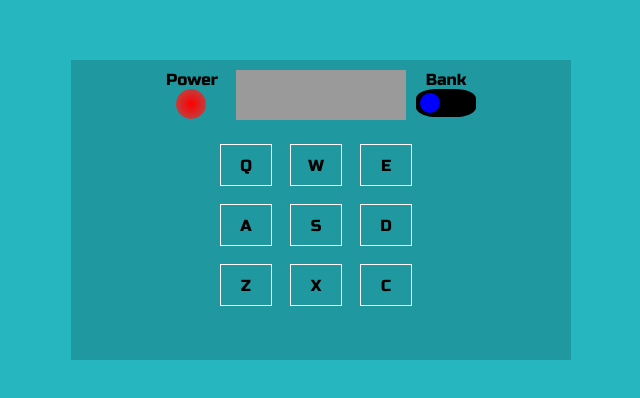
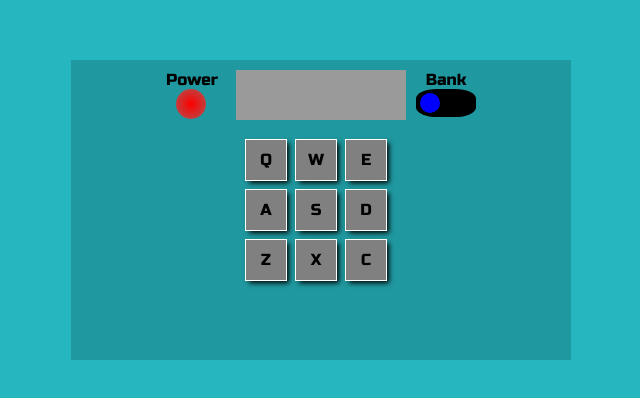
Before and after one commit to Pashtetium/drum_machine, a React (Create React App) app: page / in a window 1280 px wide. Shown: the part 190-588 px from the top of the page, without its empty margins (319-959 px from the left). Built offline with nearby package versions, Linux system fonts and the light colour scheme.

Commit message:
adding button press effects

```diff
--- a/src/DrumPad.jsx
+++ b/src/DrumPad.jsx
@@ -1,10 +1,27 @@
 import React from 'react';
+
+const activeStyle = {
+    backgroundColor: 'orange',
+    boxShadow: '0 3px orange',
+    height: 35,
+    marginTop: 12
+};
+
+const inactiveStyle = {
+    backgroundColor: 'grey',
+    marginTop: 10,
+    boxShadow: '3px 3px 5px black'
+};
 
 class DrumPad extends React.Component {
     constructor(props) {
         super(props);
+        this.state = {
+            padStyle: inactiveStyle
+        }
         this.playSound = this.playSound.bind(this);
         this.handleKeyPress = this.handleKeyPress.bind(this);
+        this.activatePad = this.activatePad.bind(this);
     }
     componentDidMount() {
         document.addEventListener("keydown", this.handleKeyPress);
@@ -22,7 +39,35 @@ class DrumPad extends React.Component {
         sound.currentTime = 0;
         sound.play();
         this.props.updateDisplay(this.props.clipId);
+        this.activatePad();
+        setTimeout(() => this.activatePad(), 100);
     }
+    activatePad() {
+        if (this.props.power) {
+          if (this.state.padStyle.backgroundColor === 'orange') {
+            this.setState({
+              padStyle: inactiveStyle
+            });
+          } else {
+            this.setState({
+              padStyle: activeStyle
+            });
+          }
+        } else if (this.state.padStyle.marginTop === 12) {
+          this.setState({
+            padStyle: inactiveStyle
+          });
+        } else {
+          this.setState({
+            padStyle: {
+              height: 35,
+              marginTop: 12,
+              backgroundColor: 'grey',
+              boxShadow: '0 3px grey'
+            }
+          });
+        }
+      }
 
     render() {
         return (
@@ -30,7 +75,7 @@ class DrumPad extends React.Component {
                 className="drum-pad"
                 id={this.props.clipId}
                 onClick={this.playSound}
-
+                style={this.state.padStyle}
             >
                 <audio
                     className="clip"
--- a/src/PadBank.jsx
+++ b/src/PadBank.jsx
@@ -1,5 +1,6 @@
 import React from 'react';
 import DrumPad from './DrumPad';
+
 
 class PadBank extends React.Component {
     constructor(props) {
--- a/src/index.scss
+++ b/src/index.scss
@@ -1,6 +1,6 @@
 $backgroundColor: #26B6BF;
 $innerColor: #20989F;
-$padWidth: 50px;
+$padWidth: 40px;
 $padHeight: 40px;
 
 * {
@@ -85,11 +85,8 @@ body {
     }
     .pad-bank {
         display: inline-block;
-        width: $padWidth * 3 + 70px;
-        height: $padHeight * 3;
-
-        margin: 5px;
-
+        width: $padWidth * 3 + 30px;
+        height: $padHeight * 4;
 
        .drum-pad {
             width: $padWidth;
@@ -97,12 +94,11 @@ body {
             position: relative;
             float: left;
             cursor: pointer;
-            margin: 10px;
+            margin-right: 10px;
             box-sizing: border-box;
             outline: 1px solid white;
-            display: flex;
-            justify-content: center;
-            align-items: center;
+            text-align: center;
+            padding-top: 10px;
             font-weight: 100;
 
 
```
